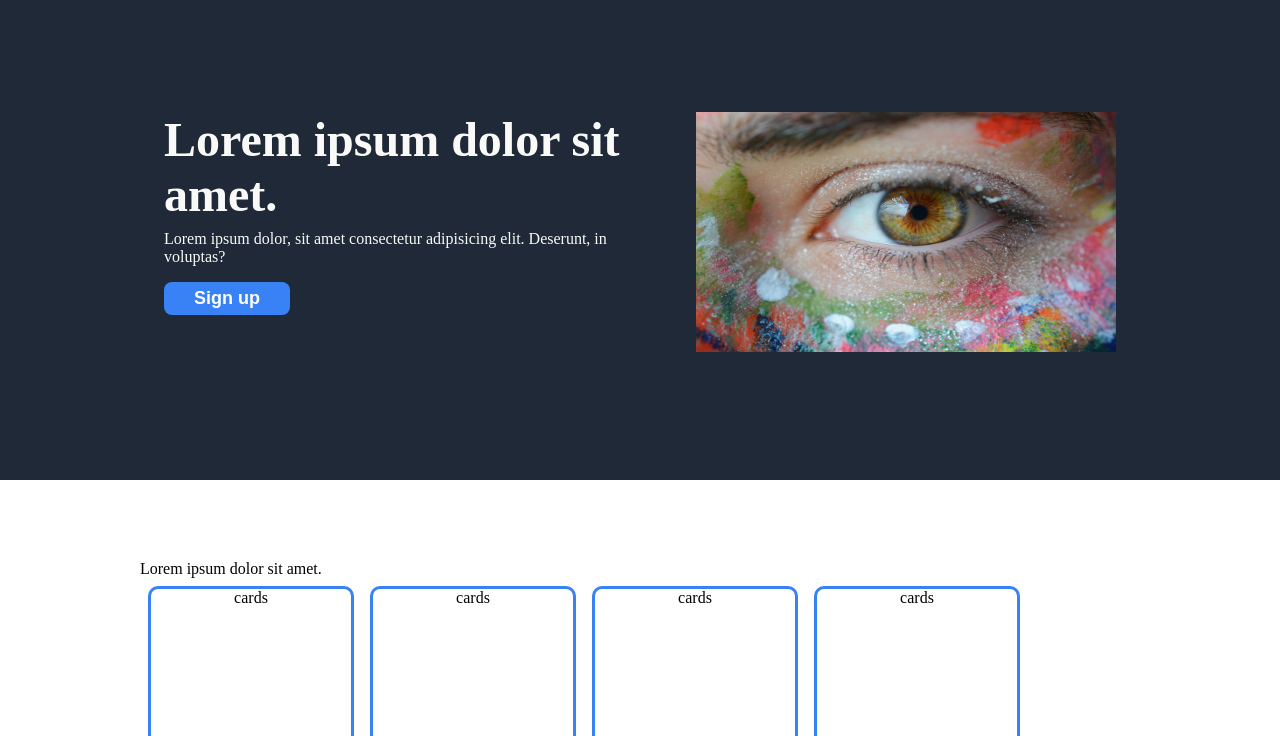
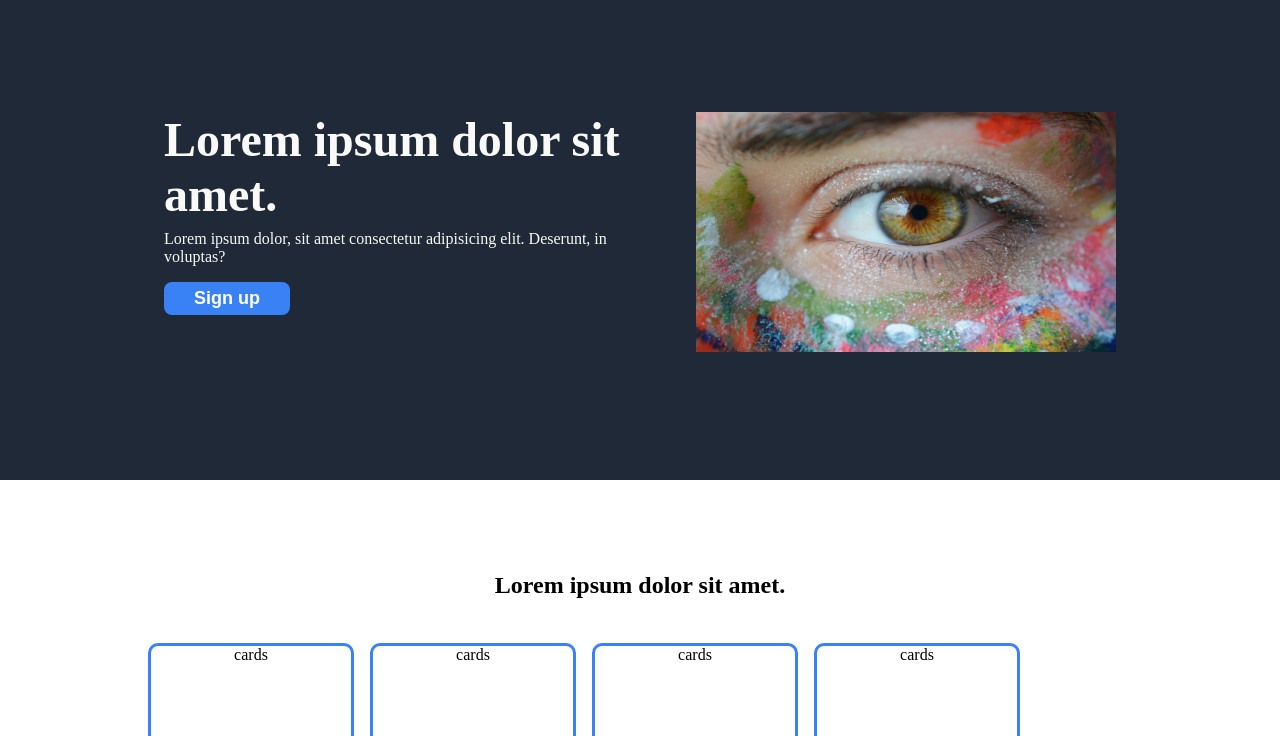
Before and after one commit to RoarAbiye/roarLanding, a plain HTML site: page index.html in a window 1280 px wide. Shown: the part 64-800 px from the top of the page. Drawn offline with Linux system fonts and the light colour scheme.

Commit message:
CSS upadate

```diff
--- a/styles.css
+++ b/styles.css
@@ -66,6 +66,12 @@ body {
   font-size: 48px;
   font-weight: bolder;
 }
+.cards-header {
+  font-size: 24px;
+  font-weight: bold;
+  text-align: center;
+  padding: 12px 0 36px 0;
+}
 .cards-background {
   background-color: white;
   padding: 80px;
@@ -78,8 +84,8 @@ body {
   margin: auto;
 }
 
-.qoute-bacground {
-  background-color: #e5e7eb;
+.qoute-bacground{
+  background-color: #E5E7EB;
   padding: 80px;
 }
 
```
